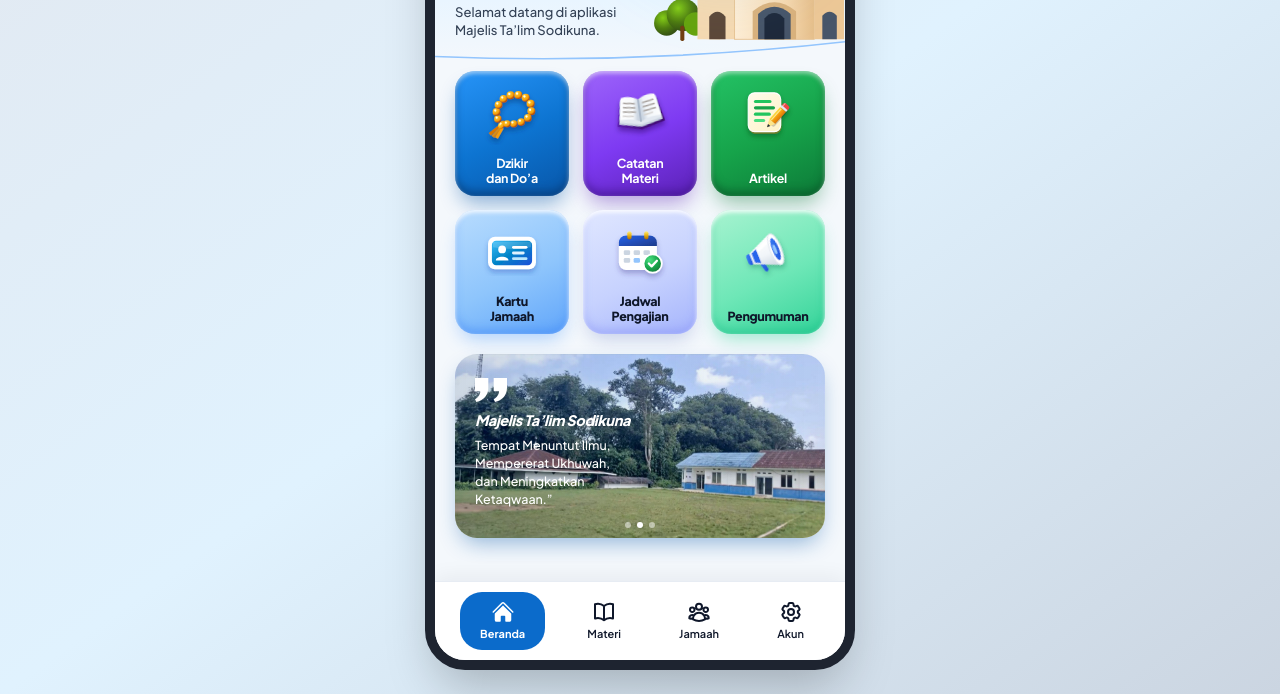
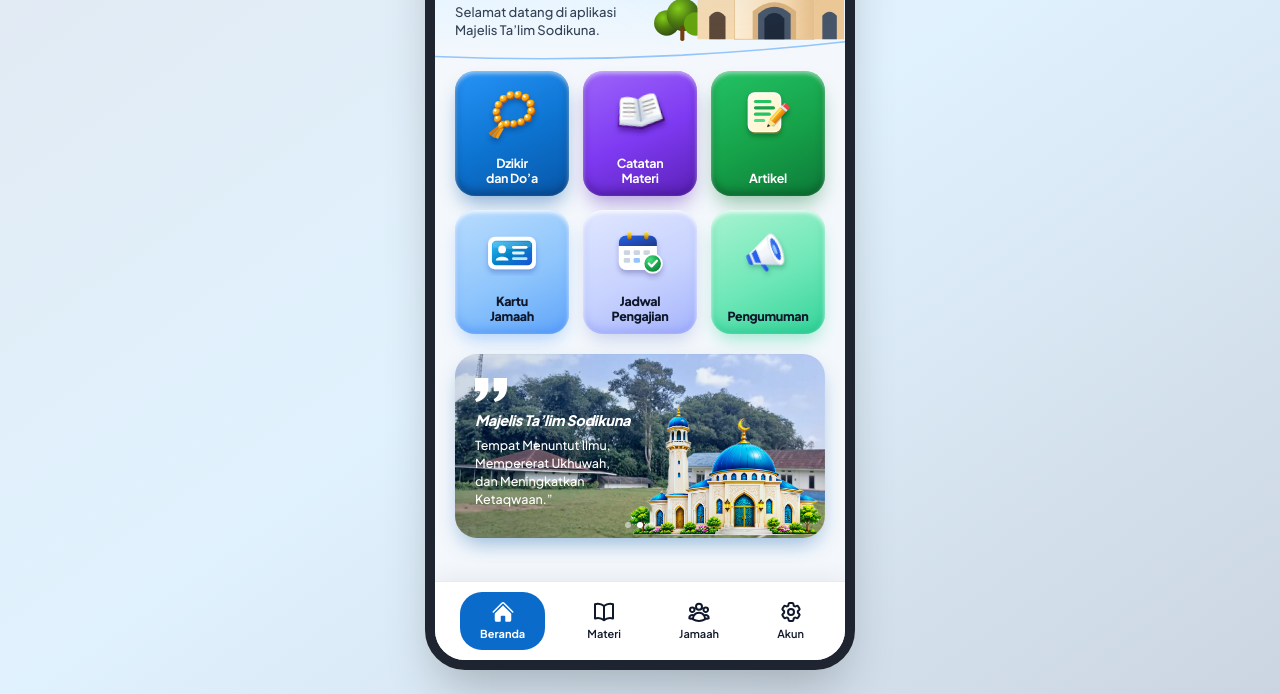
Before and after one commit to sodiku150215-commits/Mt-sodikuna, a plain HTML site: page index.html in a window 1280 px wide. Shown: the part 214-908 px from the top of the page. Drawn offline with nearby package versions, Linux system fonts and the light colour scheme.

Commit message:
Place mosque PNG illustration in quote card

```diff
--- a/index.html
+++ b/index.html
@@ -628,6 +628,7 @@
               <img id="sodikuna-slider-a" src="./foto-sodikuna-1.jpg" alt="Foto latar Sodikuna" loading="eager" decoding="async" style="position:absolute;top:0;left:0;z-index:2;width:100%;height:100%;object-fit:cover;opacity:1;transition:opacity 1100ms ease-in-out;" />
               <img id="sodikuna-slider-b" src="./foto-sodikuna-1.jpg" alt="" aria-hidden="true" loading="eager" decoding="async" style="position:absolute;top:0;left:0;z-index:3;width:100%;height:100%;object-fit:cover;opacity:0;transition:opacity 1100ms ease-in-out;" />
             </div>
+<img src="./1795608279274.png" alt="Ilustrasi masjid Sodikuna" style="position:absolute;right:0;bottom:0;z-index:4;height:72%;max-width:54%;object-fit:contain;object-position:right bottom;pointer-events:none;" />
             <div style="position:absolute;top:0;right:0;bottom:0;left:0;z-index:4;background:linear-gradient(90deg,rgba(6,59,118,.20),rgba(7,91,165,.10),rgba(6,68,122,.05));pointer-events:none;"></div>
             <div class="relative z-10 w-full pr-1" style="position:relative;z-index:5;">
               <svg class="w-8 h-8 text-white mb-1 drop-shadow-sm" fill="currentColor" viewBox="0 0 24 24" aria-hidden="true">
```
